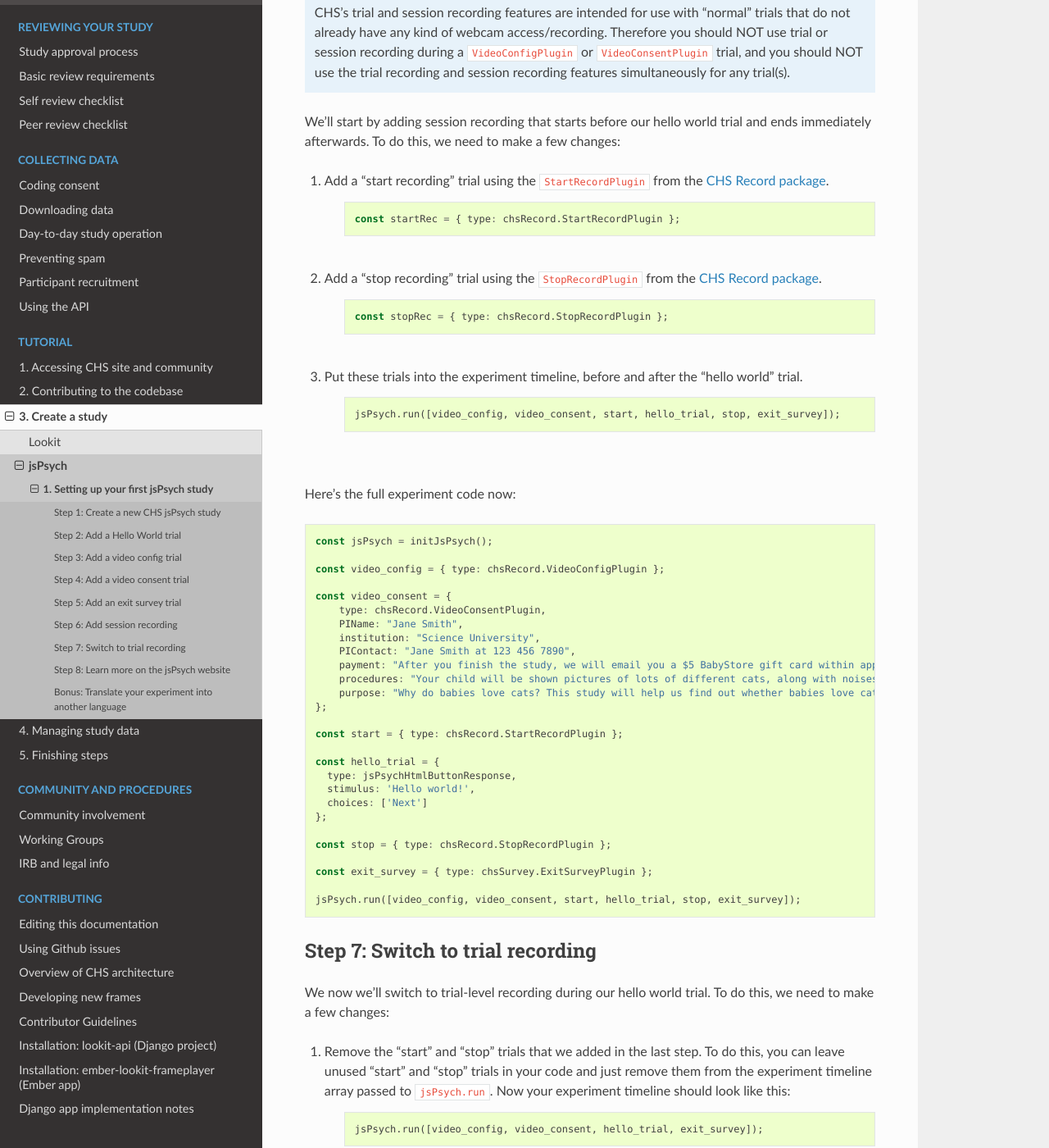
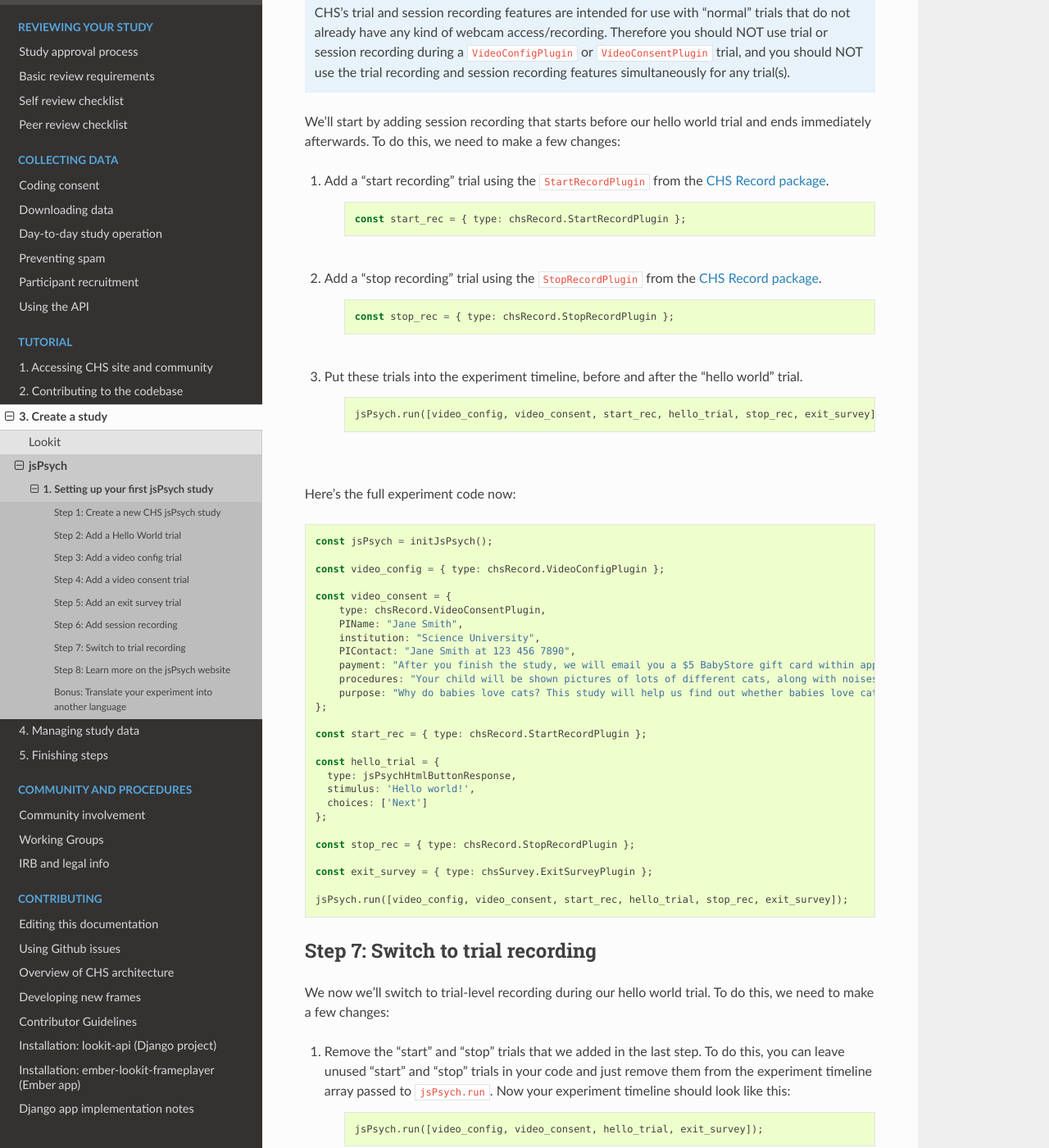
Before and after one commit to lookit/lookit-docs, a Sphinx documentation site: the page built from docs/source/tutorial-jspsych/tutorial-jspsych-first-study.rst, in a window 1280 px wide and 1400 px high, scrolled down 4940 px. Shown: the whole window at 82% size. Built offline with Sphinx 7.4.7 and the Read the Docs theme 3.1.0, drawn with Linux system fonts in a browser that asks for light colours; some of the changed text lies outside the part shown.

Commit message:
fix incorrect start/stop recording variable names and make them consistent across tutorial (#461)

```diff
--- a/docs/source/tutorial-jspsych/tutorial-jspsych-first-study.rst
+++ b/docs/source/tutorial-jspsych/tutorial-jspsych-first-study.rst
@@ -212,19 +212,19 @@ We'll start by adding session recording that starts before our hello world trial
 
     .. code:: javascript
 
-        const startRec = { type: chsRecord.StartRecordPlugin };
+        const start_rec = { type: chsRecord.StartRecordPlugin };
 
 2. Add a "stop recording" trial using the ``StopRecordPlugin`` from the `CHS Record package <https://lookit.readthedocs.io/projects/chs-jspsych/en/latest/record/#session-recording>`__.
 
     .. code:: javascript
 
-        const stopRec = { type: chsRecord.StopRecordPlugin };
+        const stop_rec = { type: chsRecord.StopRecordPlugin };
 
 3. Put these trials into the experiment timeline, before and after the "hello world" trial.
 
     .. code:: javascript
 
-        jsPsych.run([video_config, video_consent, start, hello_trial, stop, exit_survey]);
+        jsPsych.run([video_config, video_consent, start_rec, hello_trial, stop_rec, exit_survey]);
 
 Here's the full experiment code now:
 
@@ -244,7 +244,7 @@ Here's the full experiment code now:
         purpose: "Why do babies love cats? This study will help us find out whether babies love cats because of their soft fur or their twitchy tails."
     };
 
-    const start = { type: chsRecord.StartRecordPlugin };
+    const start_rec = { type: chsRecord.StartRecordPlugin };
 
     const hello_trial = {
       type: jsPsychHtmlButtonResponse,
@@ -252,11 +252,11 @@ Here's the full experiment code now:
       choices: ['Next']
     };
 
-    const stop = { type: chsRecord.StopRecordPlugin };
+    const stop_rec = { type: chsRecord.StopRecordPlugin };
 
     const exit_survey = { type: chsSurvey.ExitSurveyPlugin };
 
-    jsPsych.run([video_config, video_consent, start, hello_trial, stop, exit_survey]);
+    jsPsych.run([video_config, video_consent, start_rec, hello_trial, stop_rec, exit_survey]);
 
 
 Step 7: Switch to trial recording
@@ -367,7 +367,7 @@ Try converting your tutorial experiment into another language! Here's what our t
         locale: "fr"
     };
 
-    const start = {
+    const start_rec = {
         type: chsRecord.StartRecordPlugin,
         locale: "fr"
     };
@@ -378,7 +378,7 @@ Try converting your tutorial experiment into another language! Here's what our t
       choices: ['Next']
     };
 
-    const stop = {
+    const stop_rec = {
         type: chsRecord.StopRecordPlugin,
         locale: "fr"
     };
@@ -388,4 +388,4 @@ Try converting your tutorial experiment into another language! Here's what our t
         locale: "fr"
     };
 
-    jsPsych.run([video_config, video_consent, start, hello_trial, stop, exit_survey]);
+    jsPsych.run([video_config, video_consent, start_rec, hello_trial, stop_rec, exit_survey]);
```
